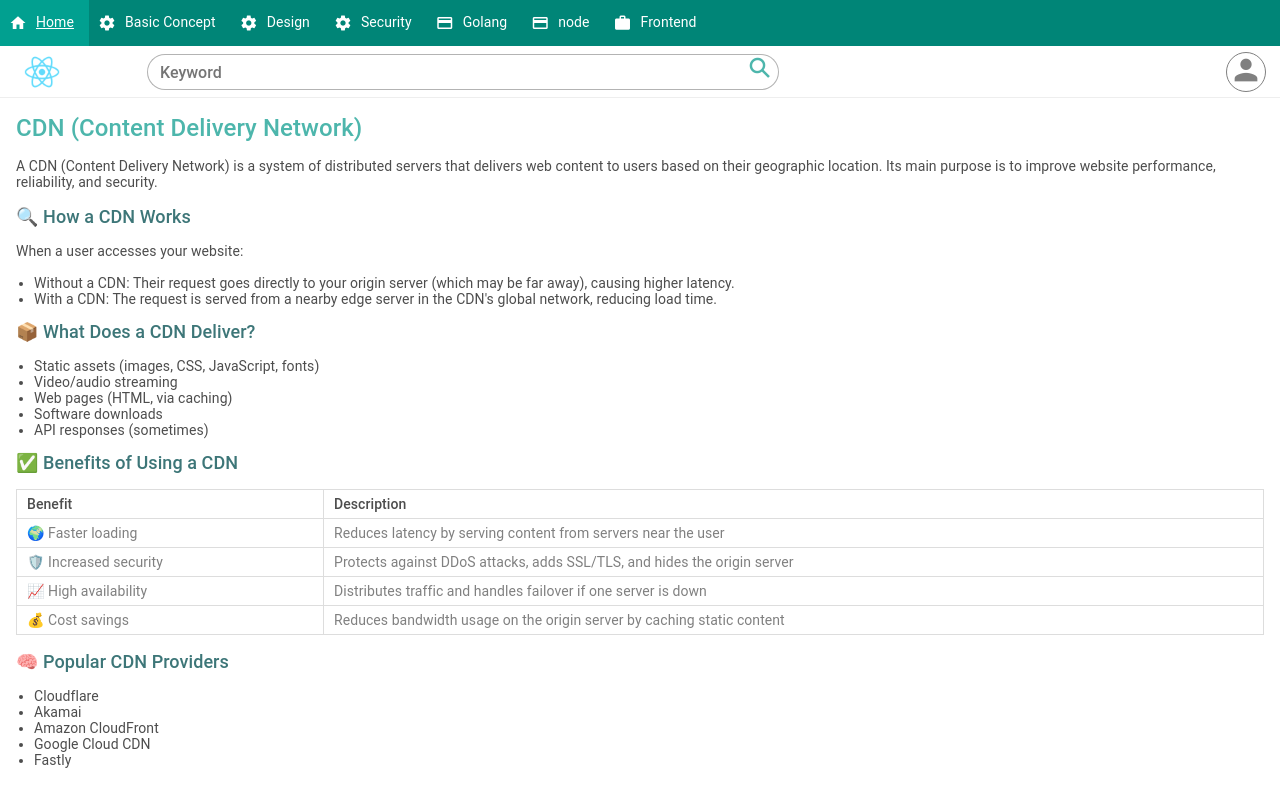
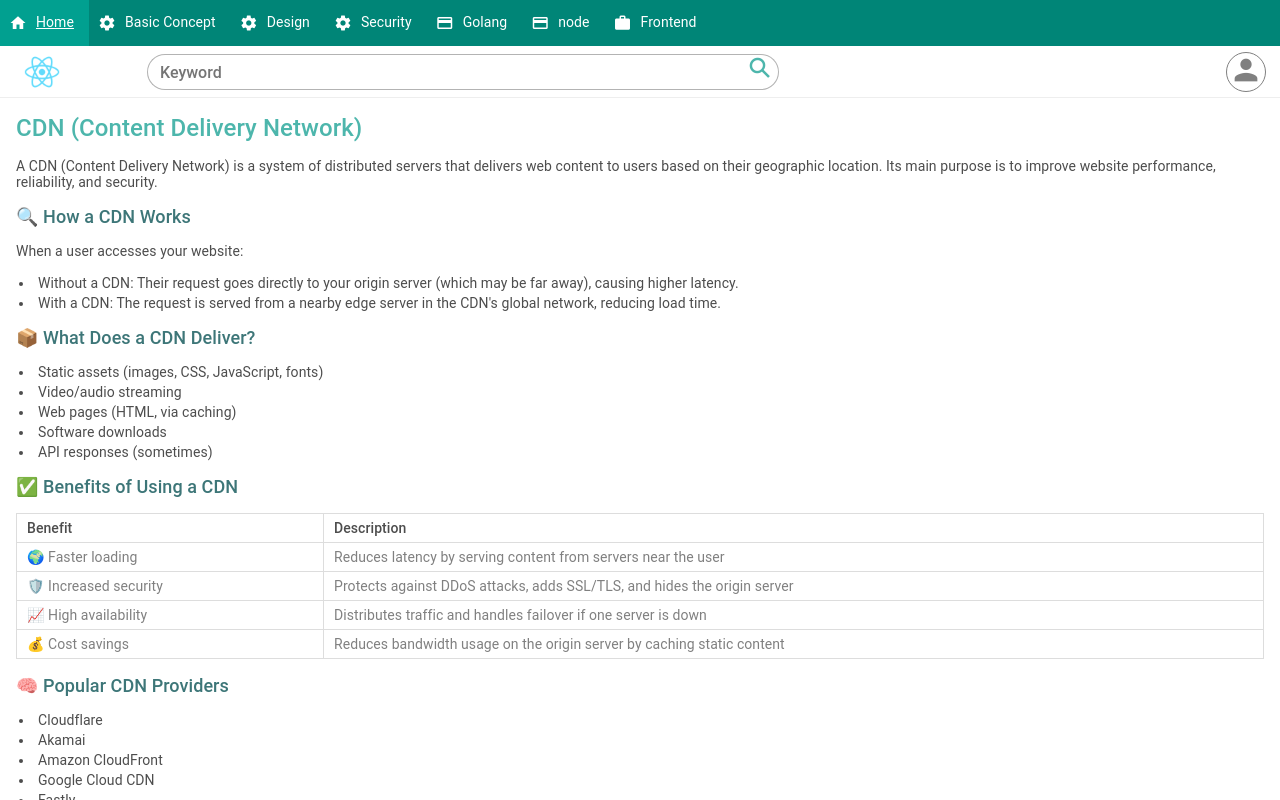
Before and after one commit to blog-technology/next-website, a Next.js app: page /cdn in a window 1280 px wide. Built offline with nearby package versions, Linux system fonts and the light colour scheme; a small style sheet from the web is missing; a web font is replaced by a local one.

Commit message:
Refactor table css

```diff
--- a/assets/css/article.css
+++ b/assets/css/article.css
@@ -121,3 +121,17 @@
   margin-bottom: 8px;
   padding-left: 34px;
 }
+
+article ol,
+article ul {
+  margin-bottom: 16px;
+}
+article li {
+  padding-left: 4px;
+  position: relative;
+  margin-top: 4px;
+}
+article li input[type="checkbox"]:not(.modal-trigger):not(.toggle):not(#alert-check):not([id*="lightbox-"]) {
+  position: absolute;
+  left: -16px;
+}
--- a/assets/css/main.css
+++ b/assets/css/main.css
@@ -434,11 +434,11 @@
 .form > div > section > p,
 .section-body > p,
 .brand,
-.table > thead > tr > th,
-.table > thead > tr > th > a,
-.table > thead > tr > th > button,
-.table > tbody > tr > td > a,
-.table > tbody > tr > td,
+table > thead > tr > th,
+table > thead > tr > th > a,
+table > thead > tr > th > button,
+table > tbody > tr > td > a,
+table > tbody > tr > td,
 h4,
 h5,
 h6,
```
